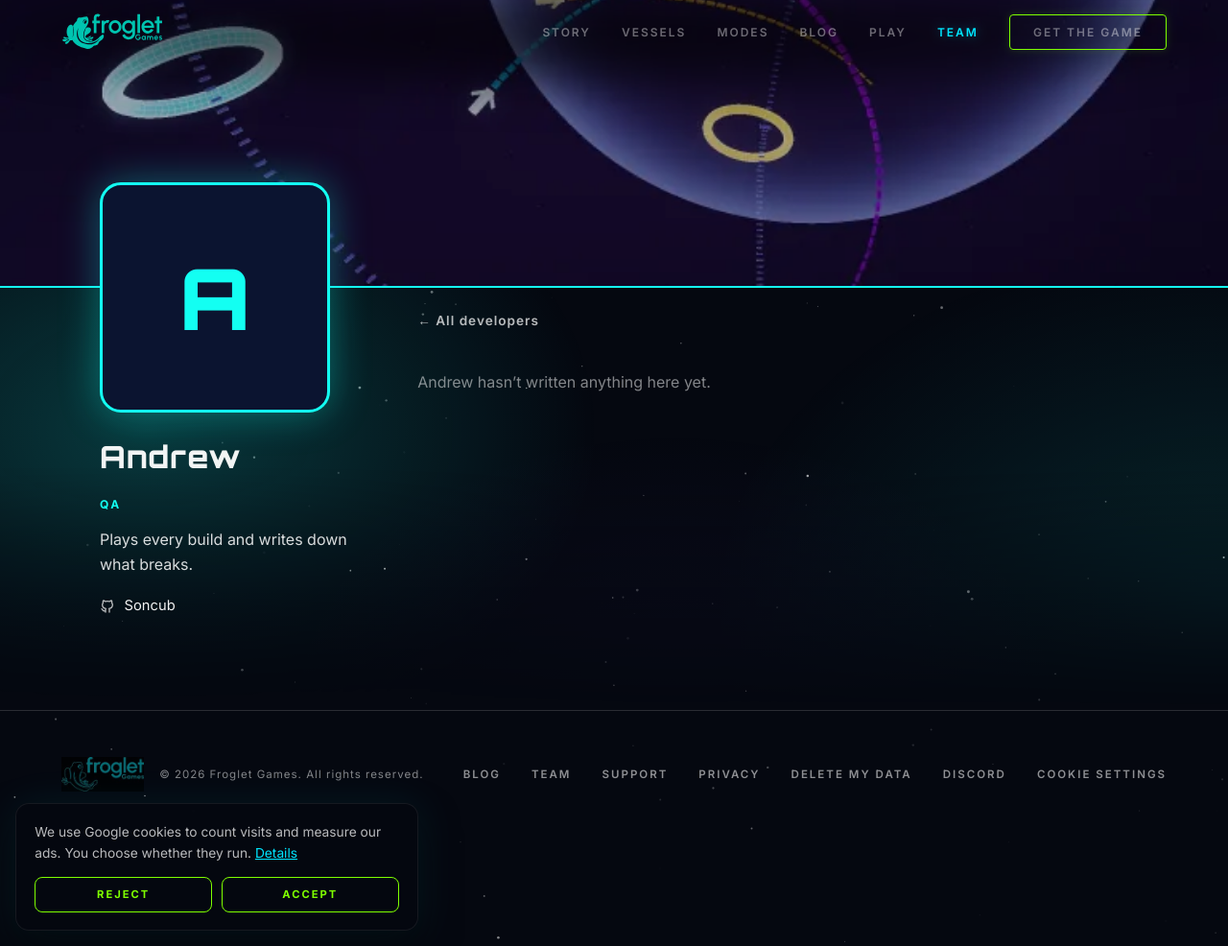
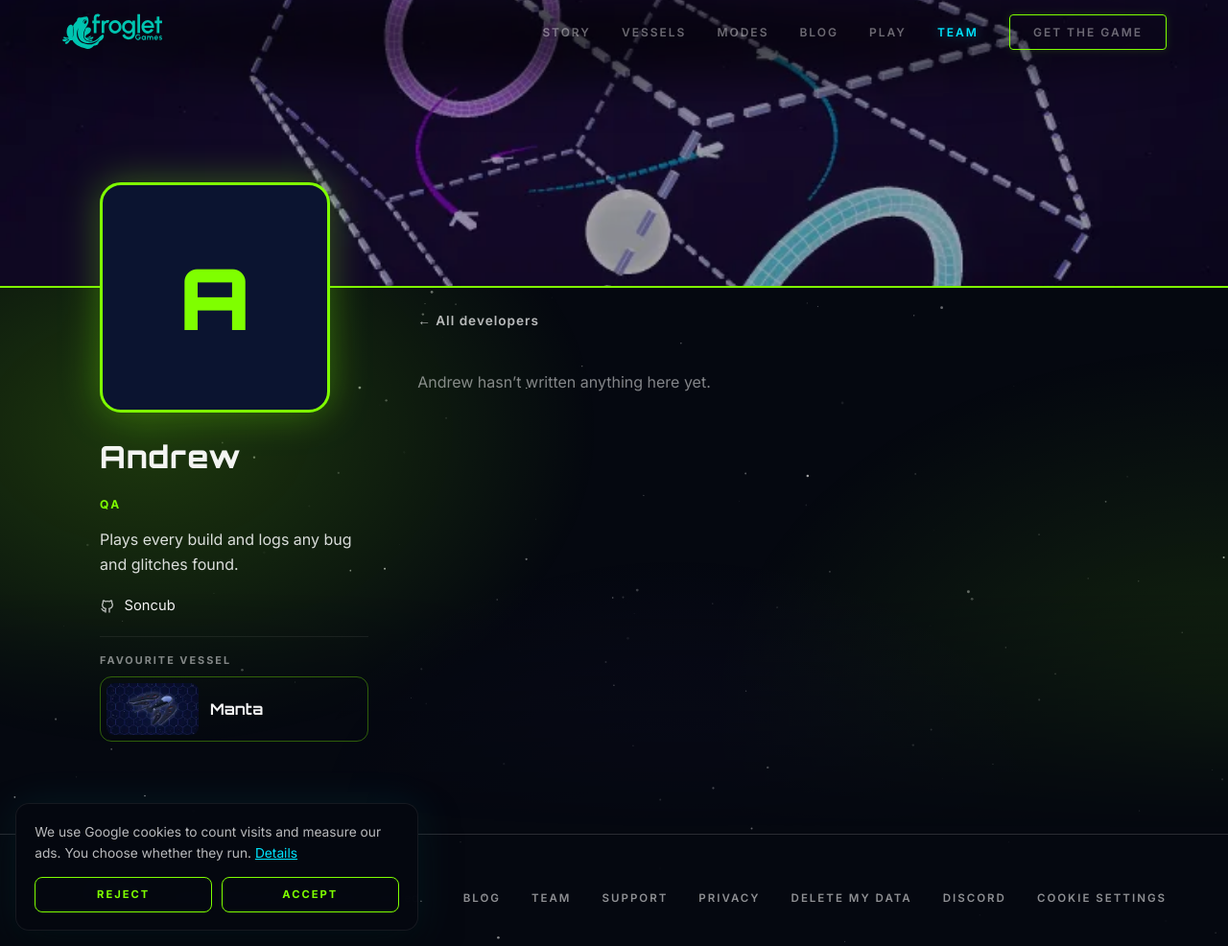
Before and after one commit to froglet-studio/Cosmic-Shore-landing-page, a Jekyll site: the page built from _team/andrew.md, in a window 1280 px wide and 986 px high. Shown: the whole window at 96% size. Built offline with Jekyll 4.4.1, drawn with Linux system fonts in a browser that asks for light colours.

Commit message:
studio(andrew): update profile

```diff
--- a/_team/andrew.md
+++ b/_team/andrew.md
@@ -1,16 +1,15 @@
 ---
 # Andrew's profile at /team/andrew/. Edit it in Froglet Studio (www.froglet.games/admin/), or here.
-# github is the account allowed to edit this page in the Studio; until it is set, nobody can.
 name: Andrew
 github: Soncub
 order: 6
 title: QA
-bio: Plays every build and writes down what breaks.
+bio: Plays every build and logs any bug and glitches found.
 location: ''
-accent: jade
+accent: lime
 photo: ''
-banner: /assets/modes/skim-race.webp
-favourite_vessel: ''
+banner: /assets/modes/astro-league.webp
+favourite_vessel: Manta
 links: []
 pins: []
 ---
```
